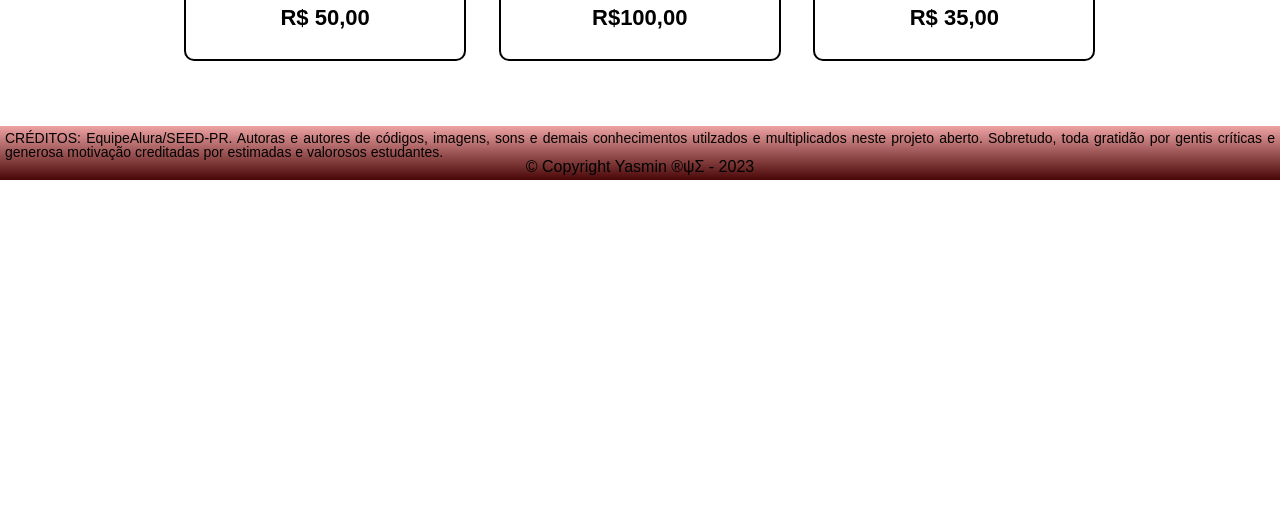
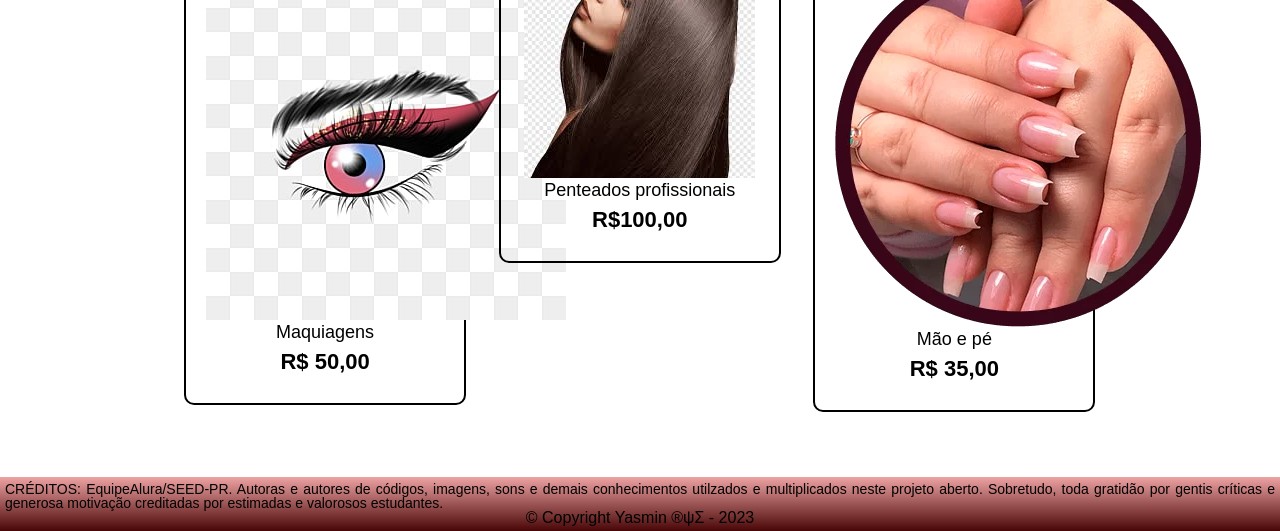
Before and after one commit to yasmin2405/salaoo, a plain HTML site: page produtos.html in a window 1280 px wide. Shown: the part 320-851 px from the top of the page. Before the commit the page ends 800 px from the top, so only its background shows below. Drawn offline with Linux system fonts and the light colour scheme.

Commit message:
Update produtos.html

```diff
--- a/produtos.html
+++ b/produtos.html
@@ -26,19 +26,19 @@
 			<ul class="produtos">
 				<li>
 					<h2>Maquiagem</h2>
-					<img src="adesivo-salao-maquiagem-makeup-salao-cabelo.webp">
+					<img src="maquiagem.jpg">
 					<p class="produto-descricao">Maquiagens </p>
 					<p class="produto-preco">R$ 50,00</p>
 				</li>
 				<li>
 					<h2>Penteados</h2>
-					<img src="adesivo-parede-salao-beleza-cabelo-centro-de-estetica-bemvindo.webp">
+					<img src="cabelo.png">
 					<p class="produto-descricao">Penteados profissionais</p>
 					<p class="produto-preco">R$100,00</p>
 				</li>
 				<li>
 					<h2>Unha</h2>
-					<img src="adesivo-de-parede-salao-unhas-mao-pe-esmalte-manicure-flor-salao.webp">
+					<img src="unha.png">
 					<p class="produto-descricao">Mão e pé</p>
 					<p class="produto-preco">R$ 35,00</p>
 				</li>
```
